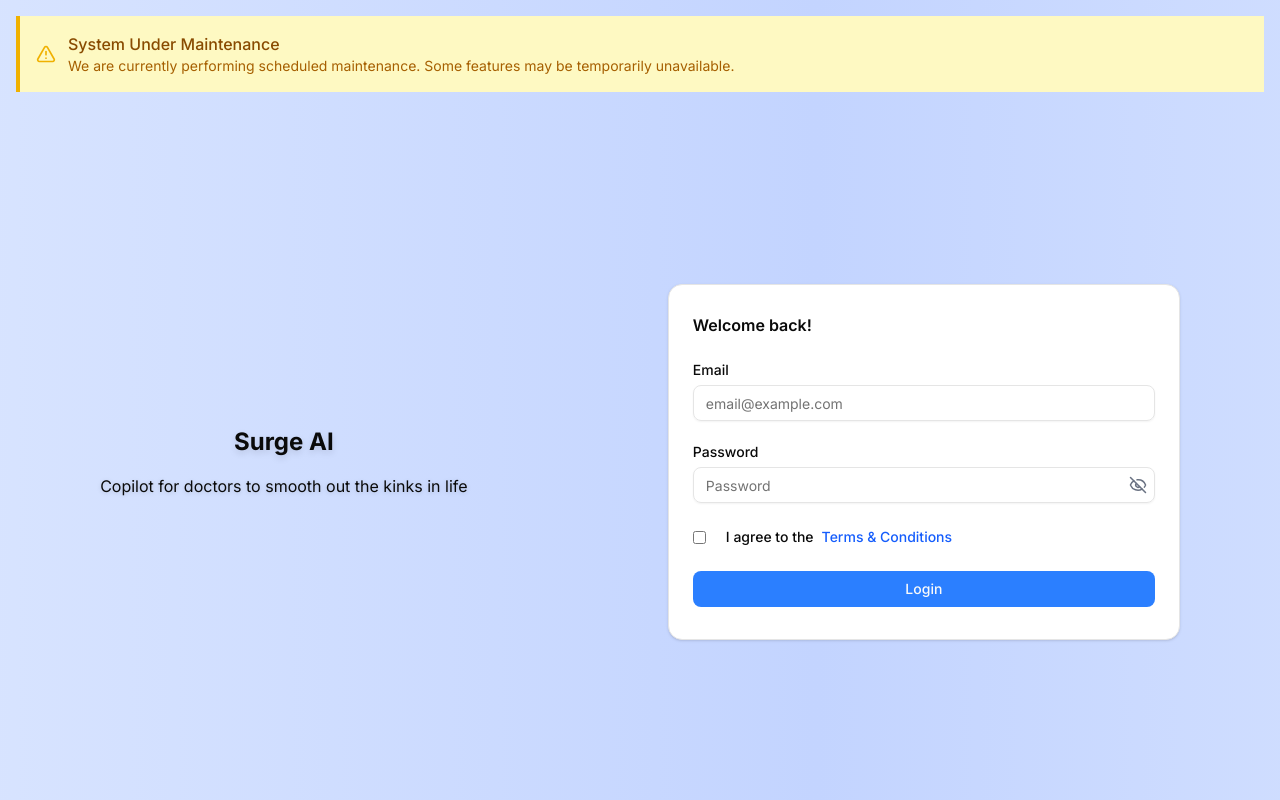
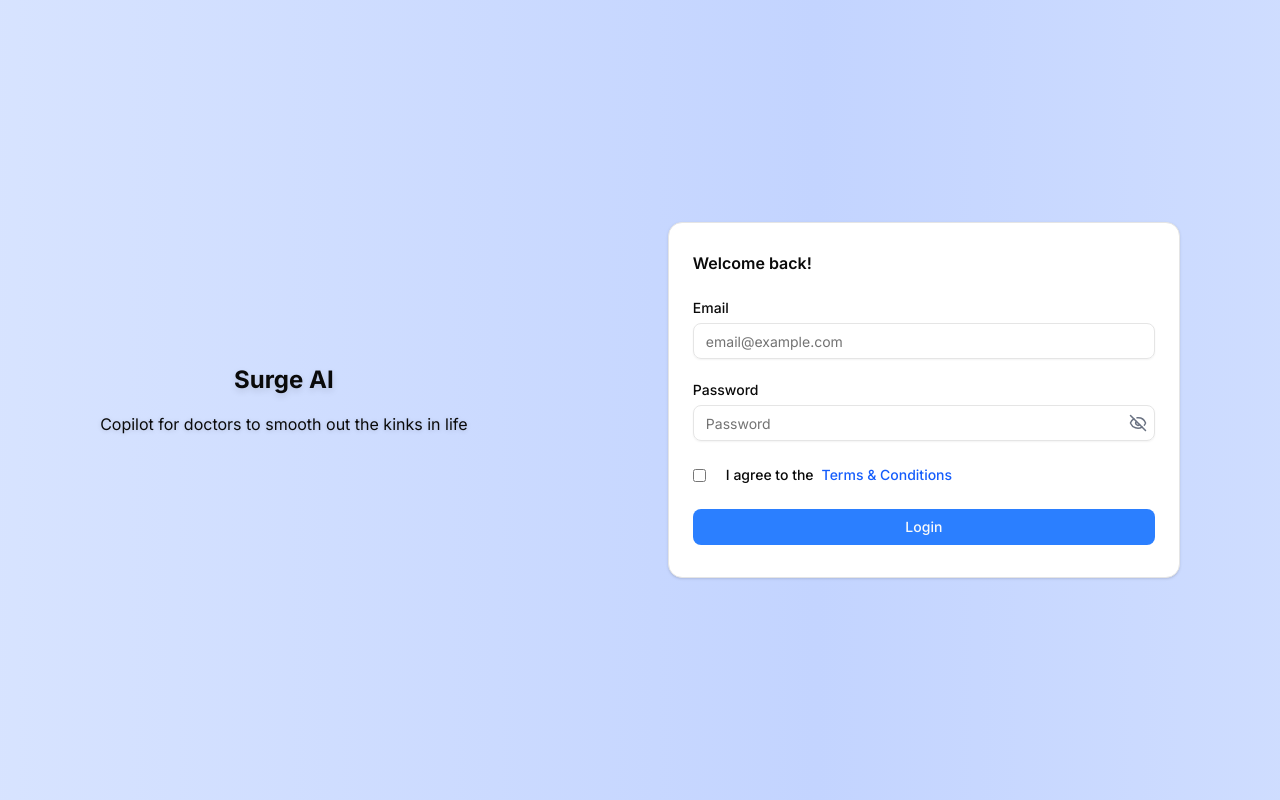
Before and after one commit to vyashya12/surge-ai-v2, a Next.js app: page /login in a window 1280 px wide. Built offline with nearby package versions, Linux system fonts and the light colour scheme.

Commit message:
Added support for languages

```diff
--- a/src/app/(auth)/login/page.tsx
+++ b/src/app/(auth)/login/page.tsx
@@ -69,9 +69,9 @@
 
   return (
     <div className="flex min-h-screen flex-col bg-gradient-to-r from-[#E3ECFF] via-[#C3D4FF] to-[#E3ECFF] animate-gradient-x">
-      <div className="p-4">
+      {/* <div className="p-4">
         <MaintenanceBanner />
-      </div>
+      </div> */}
       <div className="flex flex-1 items-center justify-around">
         <div className="text-center flex flex-col gap-4 justify-center">
         <p className="text-2xl font-bold drop-shadow-md">Surge AI</p>
--- a/src/components/AudioRecorder.tsx
+++ b/src/components/AudioRecorder.tsx
@@ -1901,7 +1901,7 @@
 
   return (
     <div className="p-4 sm:p-8 bg-gray-50 min-h-screen">
-      <MaintenanceBanner />
+      {/* <MaintenanceBanner /> */}
       <p className="font-bold text-xl">Home</p>
       <div className="mt-8 flex gap-4">
         <Card className="w-full sm:w-8/12 p-8 ">
@@ -1951,6 +1951,8 @@
                 <SelectContent>
                   <SelectItem value="en">English</SelectItem>
                   <SelectItem value="zh-CN">Mandarin (Simplified)</SelectItem>
+                  <SelectItem value="zh-HK">Cantonese (Traditional)</SelectItem>
+                  <SelectItem value="ms">Malay</SelectItem>
                 </SelectContent>
               </Select>
             </div>
```
